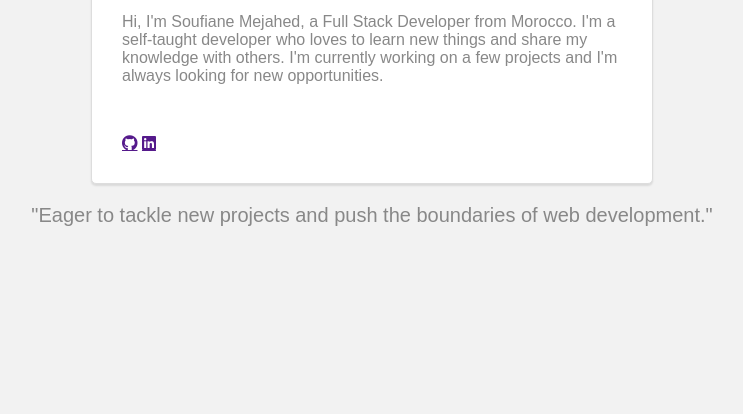
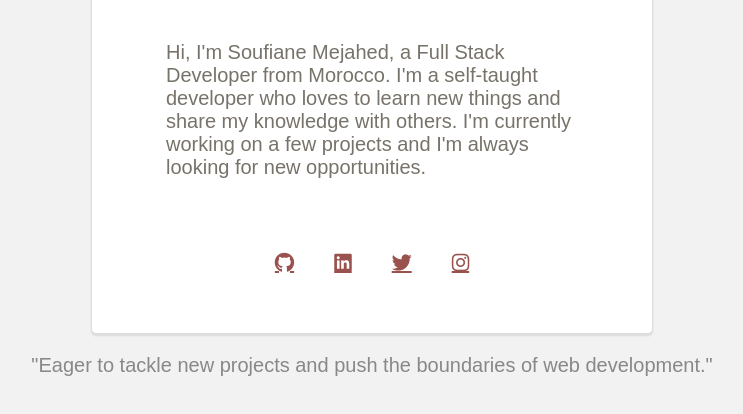
Before and after one commit to MEJAHEDS/mejahed-agency, a website: page index.html in a window 1280 px wide. Shown: the part 242-656 px from the top of the page, without its empty margins (268-1011 px from the left). Drawn offline with Linux system fonts and the light colour scheme; no server answers.

Commit message:
index.html

```diff
--- a/index.html
+++ b/index.html
@@ -10,16 +10,30 @@
         background-color: #f2f2f2;
         font-family: Arial, sans-serif;
         text-align: center;
+        overflow: hidden;
       }
-
+      eager-load {
+       color: #77736a;
+      }
       h1 {
         color: #333;
         margin-top: 50px;
       }
-
+      .who{
+        display: flex;
+        color: #77736a;
+        font-size: 20px;
+        font-weight: 500;
+        margin-top: 20px;
+        justify-content: center;
+        margin: 44px;
+      }
       p {
         color: #888;
         margin-bottom: 50px;
+      }
+      .fab{
+        color: #99524d;
       }
 
       /* Style the form */
@@ -51,6 +65,17 @@
         width: 100%;
       }
 
+      .social-links{
+        display: flex;
+
+        justify-content: center;
+        align-items: center;
+        margin-top: 20px;
+        font-size: 20px;
+        padding: 30px;
+        gap: 40px;
+
+      }
       input[type="submit"] {
         background-color: #333;
         border: none;
@@ -69,31 +94,7 @@
       }
     </style>
 
-    <script type="module">
-      // Import the functions you need from the SDKs you need
-      import { initializeApp } from "https://www.gstatic.com/firebasejs/9.17.1/firebase-app.js";
-      import { database } from "https://www.gstatic.com/firebasejs/9.17.1/firebase-database.js"
 
-      // Your web app's Firebase configuration
-      const firebaseConfig = {
-        apiKey: "AIzaSyB6VnFPMtIOBiF11TZA6L8VvZuVmAcCqRA",
-        authDomain: "mejahed-agency.firebaseapp.com",
-        projectId: "mejahed-agency",
-        storageBucket: "mejahed-agency.appspot.com",
-        messagingSenderId: "849288847886",
-        appId: "1:849288847886:web:1c27ca428f6b795941d25f"
-      };
-
-      // Initialize Firebase
-      const app = initializeApp(firebaseConfig);
-
-      // Get a reference to the database service
-
-      const emailsRef = database.ref("emails");
-      emailsRef.push({email: "example@example.com"});
-
-
-    </script>
 
   </head>
   <body>
@@ -105,19 +106,21 @@
 
   </div>
 
-  <p>Hi, I'm Soufiane Mejahed, a Full Stack Developer from Morocco. I'm a self-taught developer who loves to learn new things and share my knowledge with others. I'm currently working on a few projects and I'm always looking for new opportunities.</p>
+  <p class="who">Hi, I'm Soufiane Mejahed, a Full Stack Developer from Morocco. I'm a self-taught developer who loves to learn new things and share my knowledge with others. I'm currently working on a few projects and I'm always looking for new opportunities.</p>
 
 
 
   <div class="social-links">
-    <a href="" class="fab fa-github social-icon"></a>
-    <a href= ""class="fab fa-linkedin social-icon"></a>
+    <a href="https://github.com/MEJAHEDS" class="fab fa-github social-icon"></a>
+    <a href= "https://www.linkedin.com/in/soufiane-mejahed/"class="fab fa-linkedin social-icon"></a>
+    <a href="https://twitter.com/?lang=fr" class="fab fa-twitter social-icon"></a>
+    <a href="https://www.instagram.com/immsoufiane/" class="fab fa-instagram social-icon"></a>
   </div>
 
 </div>
 
     </div>
-    <p style="text-align:center; font-size:20px; font-family:Arial, sans-serif;">
+    <p  style="text-align:center; font-size:20px; font-family:Arial, sans-serif;" class="eager">
       "Eager to tackle new projects and push the boundaries of web development."
     </p>
 
```
